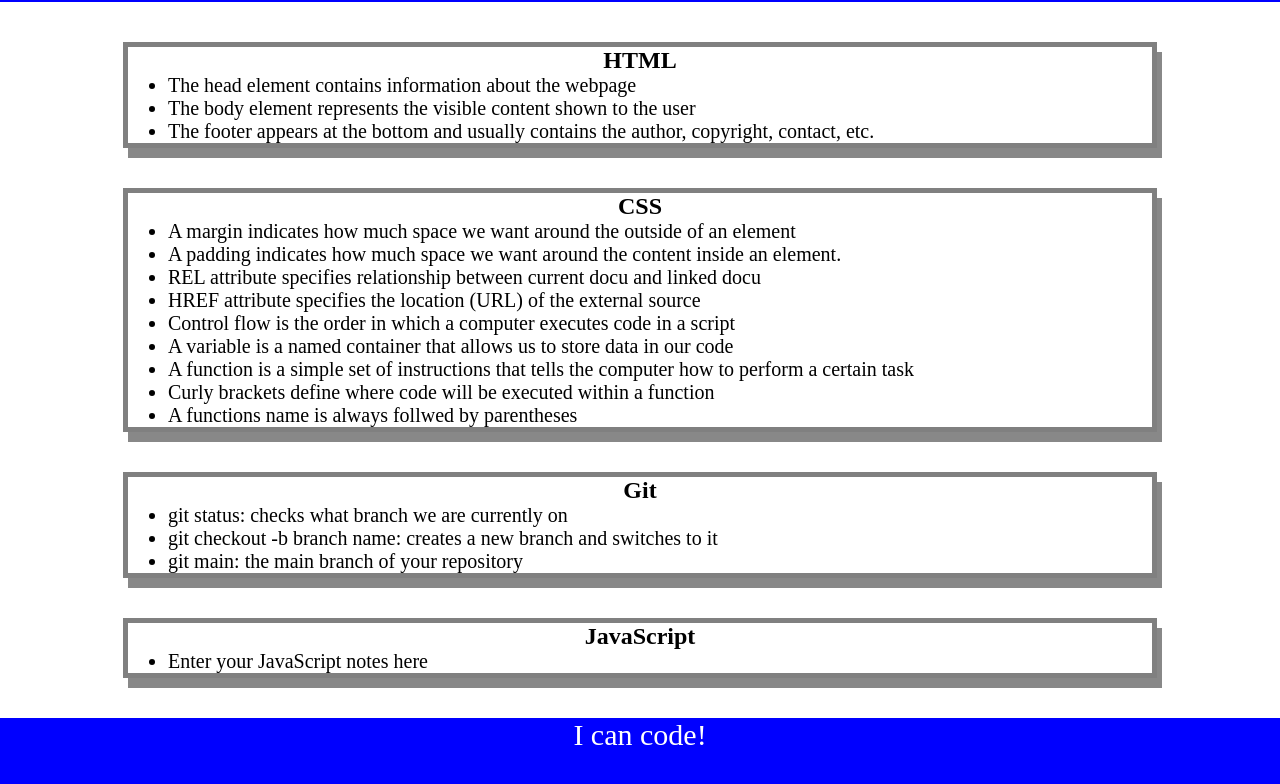
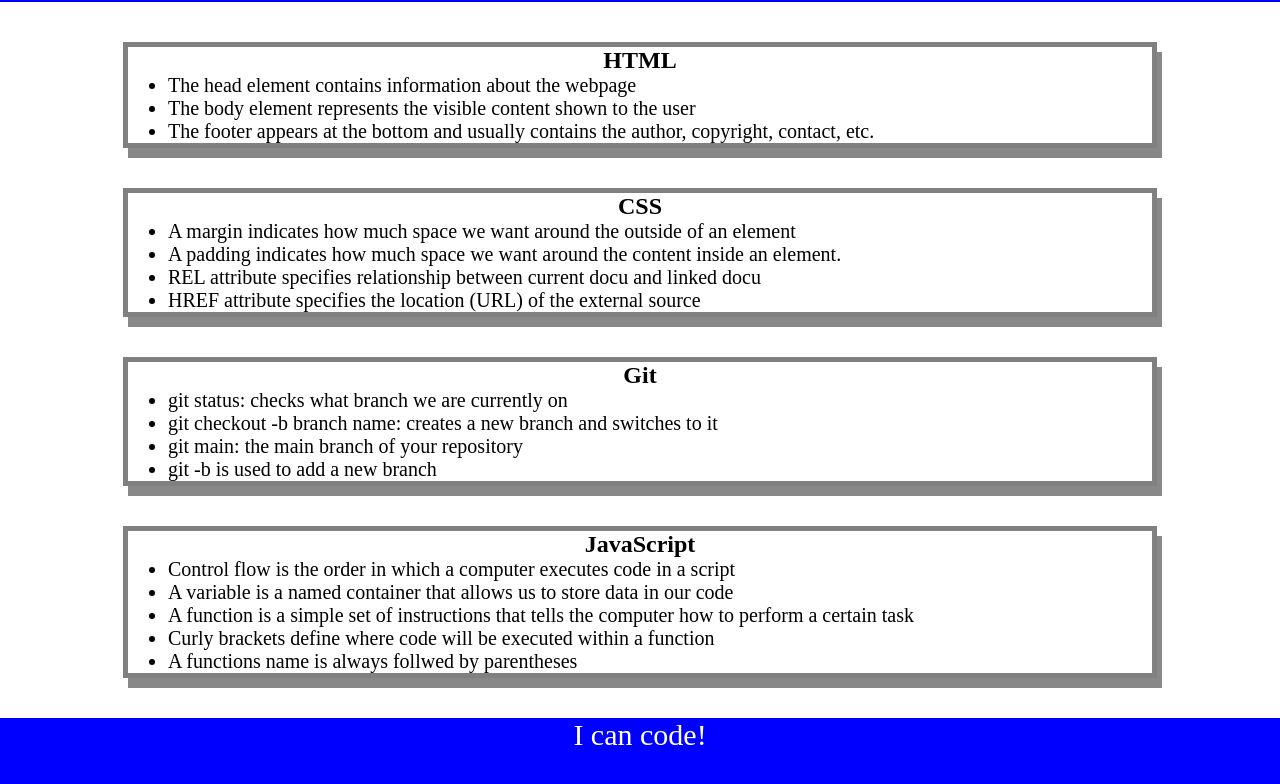
Before and after one commit to mewesley1984/prework-study-guide, a plain HTML site: page index.html in a window 1280 px wide. Shown: the part 118-902 px from the top of the page. Drawn offline with Linux system fonts and the light colour scheme.

Commit message:
added li's to Git and JS

```diff
--- a/index.html
+++ b/index.html
@@ -31,11 +31,7 @@
           <li>A padding indicates how much space we want around the content inside an element.</li>
           <li>REL attribute specifies relationship between current docu and linked docu</li>
           <li>HREF attribute specifies the location (URL) of the external source</li>
-          <li>Control flow is the order in which a computer executes code in a script</li>
-          <li>A variable is a named container that allows us to store data in our code</li>
-          <li>A function is a simple set of instructions that tells the computer how to perform a certain task</li>
-          <li>Curly brackets define where code will be executed within a function</li>
-          <li>A functions name is always follwed by parentheses</li>
+
        </ul>
       </section>
 
@@ -45,13 +41,18 @@
           <li>git status: checks what branch we are currently on</li>
           <li>git checkout -b branch name: creates a new branch and switches to it</li>
           <li>git main: the main branch of your repository</li>
+          <li>git -b is used to add a new branch</li>
         </ul>
       </section>
 
       <section class="card" id="javascript-section">
         <h2>JavaScript</h2>
         <ul>
-          <li>Enter your JavaScript notes here</li>
+          <li>Control flow is the order in which a computer executes code in a script</li>
+          <li>A variable is a named container that allows us to store data in our code</li>
+          <li>A function is a simple set of instructions that tells the computer how to perform a certain task</li>
+          <li>Curly brackets define where code will be executed within a function</li>
+          <li>A functions name is always follwed by parentheses</li>
         </ul>
       </section>
    </main>
```
